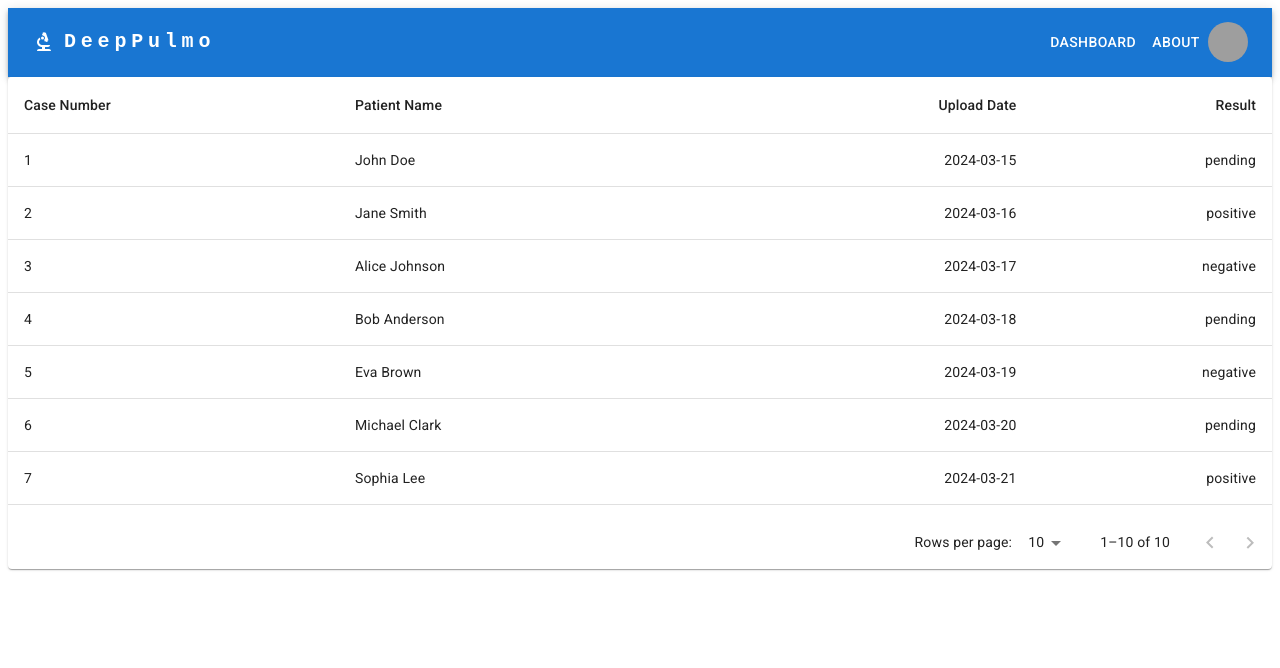
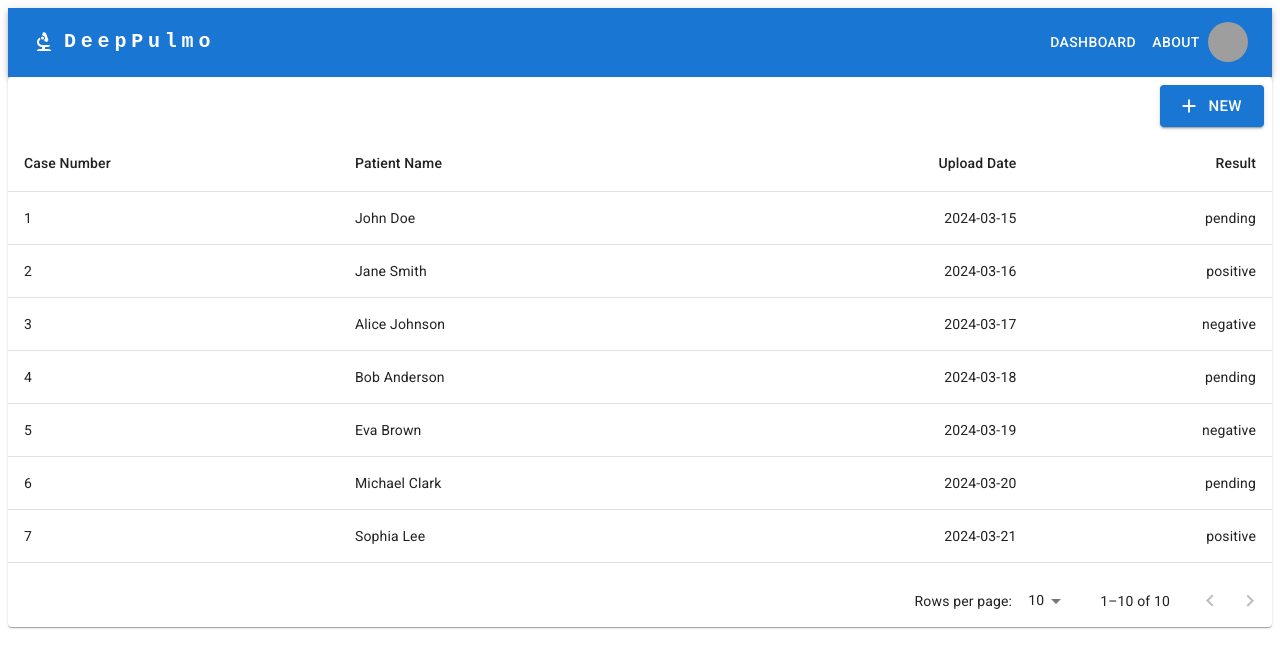
Before and after one commit to hajarkattaa/MDP_31_2024, a React (Vite) app: page /dashboard in a window 1280 px wide. Shown: the top 668 px of the page. Built offline with nearby package versions, Linux system fonts and the light colour scheme; grey boxes are pictures that could not be loaded.

Commit message:
modified button

```diff
--- /dev/null
+++ b/src/components/uploadButton.jsx
@@ -0,0 +1,43 @@
+import * as React from 'react';
+import Box from '@mui/material/Box';
+import Button from '@mui/material/Button';
+import Dialog from '@mui/material/Dialog';
+import DialogTitle from '@mui/material/DialogTitle';
+import DialogContent from '@mui/material/DialogContent';
+import DialogActions from '@mui/material/DialogActions';
+import AddIcon from '@mui/icons-material/Add';
+import { TextField } from '@mui/material';
+
+export default function UploadButton() {
+  const [open, setOpen] = React.useState(false);
+
+  const handleClick = () => {
+    setOpen(true);
+  };
+
+  const handleClose = () => {
+    setOpen(false);
+  };
+
+  return (
+    <Box sx={{ display: 'flex', justifyContent: 'flex-end', '& button': { m: 1 } }}>
+      <div>
+        <Button variant="contained" size="large" startIcon={<AddIcon />} onClick={handleClick}>
+          New{' '}
+        </Button>
+        <Dialog open={open} onClose={handleClose}>
+          <DialogTitle>Upload Files</DialogTitle>
+          <DialogContent>
+            {/* Render the MyDropzone component here */}
+            {/* Include other components here */}
+            <TextField label="Insert Your Name" variant="outlined" />
+            {/* You can add more components as needed */}
+          </DialogContent>
+          <DialogActions>
+            <Button onClick={handleClose}>Close</Button>
+          </DialogActions>
+        </Dialog>
+      </div>
+    </Box>
+  );
+}
--- a/src/pages/dashboard.jsx
+++ b/src/pages/dashboard.jsx
@@ -8,6 +8,7 @@ import TableHead from '@mui/material/TableHead';
 import TablePagination from '@mui/material/TablePagination';
 import TableRow from '@mui/material/TableRow';
 import { Chip } from '@mui/material';
+import UploadButton from '../components/uploadButton';
 
 const columns = [
   { id: 'caseNumber', label: 'Case Number' },
@@ -53,6 +54,7 @@ export default function Dashboard() {
 
   return (
     <Paper sx={{ width: '100%', overflow: 'hidden' }}>
+      <UploadButton />
       <TableContainer sx={{ maxHeight: 440 }}>
         <Table stickyHeader aria-label="sticky table">
           <TableHead>
```
